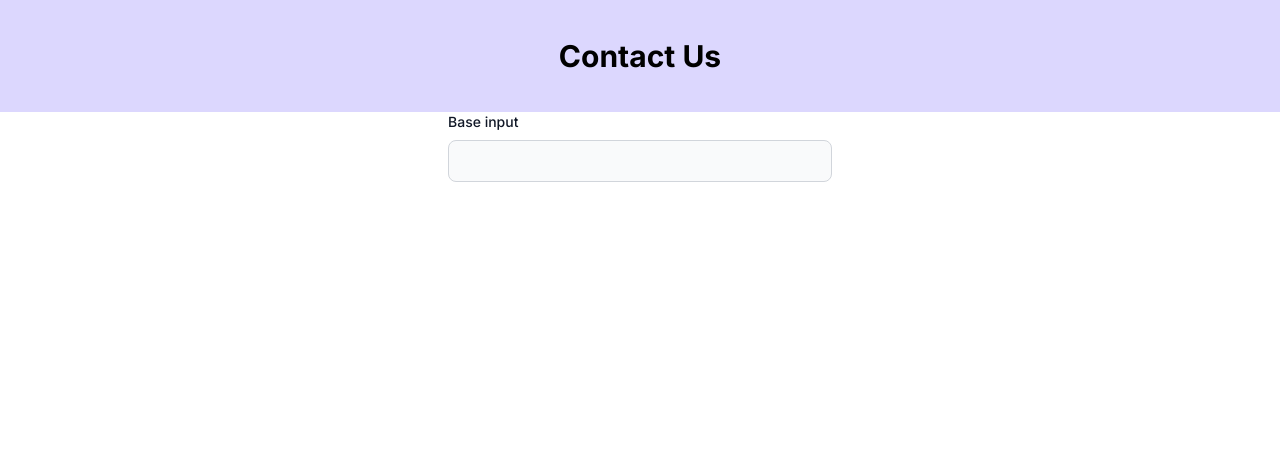
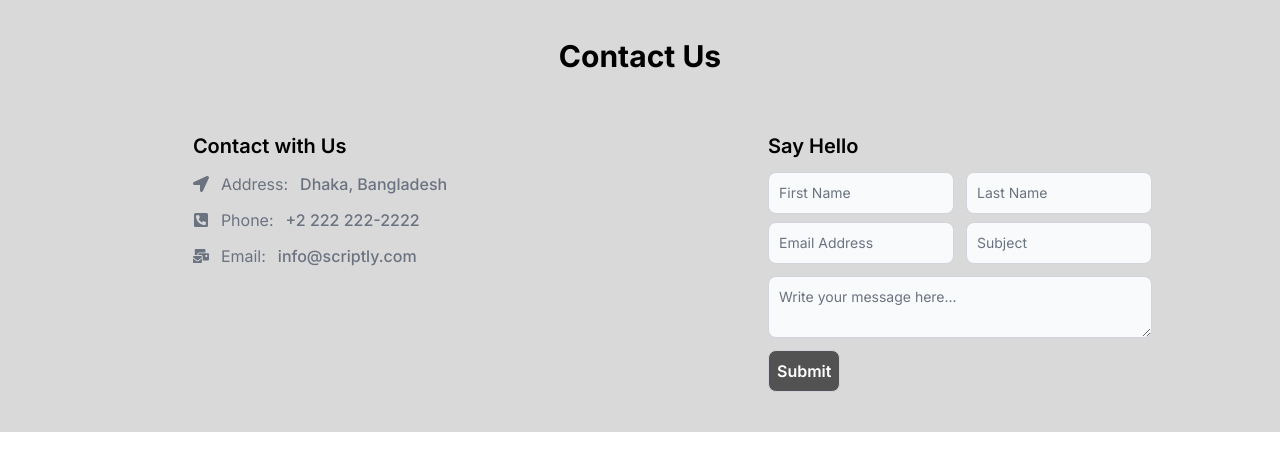
Before and after one commit to Alamin-22/Article-publishing-website-Client, a Next.js app: page /contact in a window 1280 px wide. Shown: the top 470 px of the page. Built offline with nearby package versions, Linux system fonts and the light colour scheme.

Commit message:
contact page Form and Contact us added

```diff
--- a/package.json
+++ b/package.json
@@ -13,7 +13,8 @@
     "flowbite-react": "^0.7.2",
     "next": "14.0.4",
     "react": "^18",
-    "react-dom": "^18"
+    "react-dom": "^18",
+    "react-icons": "^5.0.1"
   },
   "devDependencies": {
     "autoprefixer": "^10.4.16",
--- a/src/app/contact/page.js
+++ b/src/app/contact/page.js
@@ -1,27 +1,86 @@
+import { FaLocationArrow, FaPhoneSquareAlt, FaMailBulk } from "react-icons/fa";
 const ContactPage = () => {
   return (
-    <div>
-      <div className="flex bg-bg-color   justify-center items-center h-28">
-        <h2 className="text-3xl font-bold items-center">Contact Us</h2>
+    <div className="bg-[#d9d9d9]">
+      <div className="flex    justify-center items-center h-28">
+        <h2 className="text-3xl font-bold ">Contact Us</h2>
       </div>
 
+      <div className="grid pb-5 grid-cols-1 md:grid-cols-2 justify-center mt-5 ">
+        <div className="max-w-sm mx-auto">
+          <h1 className="text-xl font-semibold">Contact with Us</h1>
+          <ul class="space-y-4 mt-3 text-left text-gray-500 dark:text-gray-400">
+            <li class="flex items-center space-x-3 rtl:space-x-reverse">
+              <FaLocationArrow />
+              <span>Address: </span>
+              <span className="font-medium">Dhaka, Bangladesh</span>
+            </li>
+          </ul>
+          <ul class="space-y-4 my-3 text-left text-gray-500 dark:text-gray-400">
+            <li class="flex items-center space-x-3 rtl:space-x-reverse">
+              <FaPhoneSquareAlt />
+              <span>Phone: </span>
+              <span className="font-medium">+2 222 222-2222</span>
+            </li>
+          </ul>
+          <ul class="space-y-4 text-left text-gray-500 dark:text-gray-400">
+            <li class="flex items-center space-x-3 rtl:space-x-reverse">
+              <FaMailBulk />
+              <span>Email: </span>
+              <span className="font-medium">info@scriptly.com</span>
+            </li>
+          </ul>
+        </div>
         <div>
           <form class="max-w-sm mx-auto">
-          <div class="mb-5">
-            <label
-              for="base-input"
-              class="block mb-2 text-sm font-medium text-gray-900 dark:text-white">
-              Base input
-            </label>
+            <h1 className="text-xl font-semibold ">Say Hello</h1>
+            <div class="mb-5 mt-3">
+              <div className="grid grid-cols-1 md:grid-cols-2 gap-3">
                 <input
-              type="text"
+                  type="firstName"
+                  placeholder="First Name"
+                  id="firstName"
+                  class="bg-gray-50 border border-gray-300 text-gray-900 text-sm rounded-lg focus:ring-blue-500 focus:border-blue-500 block w-full p-2.5 dark:bg-gray-700 dark:border-gray-600 dark:placeholder-gray-400 dark:text-white dark:focus:ring-blue-500 dark:focus:border-blue-500"
+                />
+                <input
+                  type="lastName"
+                  placeholder="Last Name"
+                  id="lastName"
+                  class="bg-gray-50 border border-gray-300 text-gray-900 text-sm rounded-lg focus:ring-blue-500 focus:border-blue-500 block w-full p-2.5 dark:bg-gray-700 dark:border-gray-600 dark:placeholder-gray-400 dark:text-white dark:focus:ring-blue-500 dark:focus:border-blue-500"
+                />
+              </div>
+              <div className="grid grid-cols-1 mt-2 md:grid-cols-2 gap-3">
+                <input
+                  type="email"
+                  placeholder="Email Address"
+                  id="email"
+                  class="bg-gray-50 border border-gray-300 text-gray-900 text-sm rounded-lg focus:ring-blue-500 focus:border-blue-500 block w-full p-2.5 dark:bg-gray-700 dark:border-gray-600 dark:placeholder-gray-400 dark:text-white dark:focus:ring-blue-500 dark:focus:border-blue-500"
+                />
+                <input
+                  type="subject"
+                  placeholder="Subject"
+                  id="subject"
+                  class="bg-gray-50 border border-gray-300 text-gray-900 text-sm rounded-lg focus:ring-blue-500 focus:border-blue-500 block w-full p-2.5 dark:bg-gray-700 dark:border-gray-600 dark:placeholder-gray-400 dark:text-white dark:focus:ring-blue-500 dark:focus:border-blue-500"
+                />
+              </div>
+              <div>
+                <textarea
+                  id="message"
+                  rows="2"
+                  class="block p-2.5 w-full my-3 text-sm text-gray-900 bg-gray-50 rounded-lg border border-gray-300 focus:ring-blue-500 focus:border-blue-500 dark:bg-gray-700 dark:border-gray-600 dark:placeholder-gray-400 dark:text-white dark:focus:ring-blue-500 dark:focus:border-blue-500"
+                  placeholder="Write your message here..."></textarea>
+              </div>
+              <input
+                type="submit"
                 id="base-input"
-              class="bg-gray-50 border border-gray-300 text-gray-900 text-sm rounded-lg focus:ring-blue-500 focus:border-blue-500 block w-full p-2.5 dark:bg-gray-700 dark:border-gray-600 dark:placeholder-gray-400 dark:text-white dark:focus:ring-blue-500 dark:focus:border-blue-500"
+                class="border border-gray-300 p-2 text-white font-semibold bg-[#525252] rounded-lg hover:ring-blue-500 "
               />
             </div>
           </form>
         </div>
       </div>
+
+    </div>
   );
 };
 
--- a/tailwind.config.js
+++ b/tailwind.config.js
@@ -12,8 +12,10 @@ module.exports = {
   theme: {
     extend: {
       colors: {
-        'bg-color': '#DCD7FE',
+        'bg-body': '#d9d9d9',
+
       },
+
     }
   },
 };
```
Also changed, not shown: 1 other file (tests, documents, lock files or other folders). Lines whose indentation alone changed are shown as unchanged.
